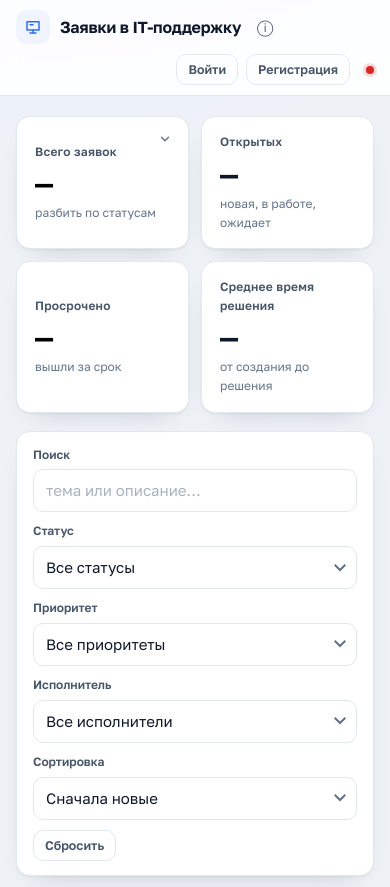
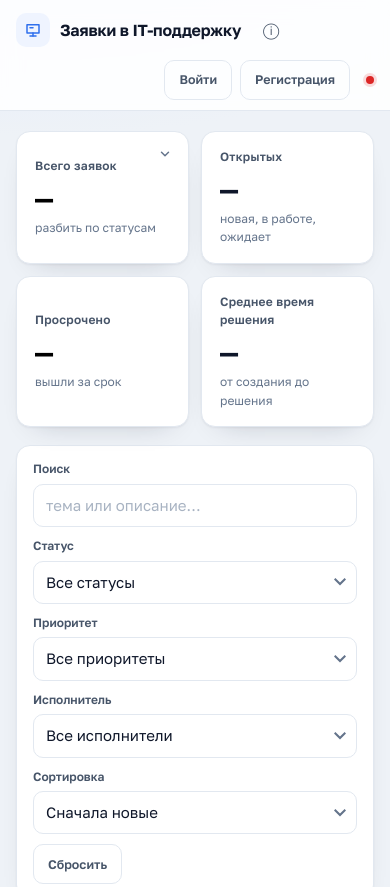
Before and after one commit to belugin-a/web-app-dev, a website with bundled scripts: page task-10/public/index.html in a window 390 px wide. Shown: the top 887 px of the page. Built offline with nearby package versions, Linux system fonts and the light colour scheme; files whose address does not match are found by name.

Commit message:
task-10: исправления для мобильных устройств

```diff
--- a/task-10/public/css/style.css
+++ b/task-10/public/css/style.css
@@ -33,6 +33,11 @@
 
   --radius: 14px;
   --radius-sm: 10px;
+
+  /* Приложение светлое: указываем это и для нативных элементов браузера,
+     иначе при тёмной теме операционной системы выпадающие списки и полосы
+     прокрутки будут тёмными и выбиваться из оформления. */
+  color-scheme: light;
   --shadow: 0 1px 2px rgba(15, 23, 42, 0.05), 0 12px 28px -20px rgba(15, 23, 42, 0.3);
   --mono: "SF Mono", "Cascadia Mono", "JetBrains Mono", Consolas, monospace;
 
@@ -1188,4 +1193,16 @@ textarea:focus {
     width: 100%;
     min-width: 0;
   }
+
+  /* На сенсорном экране цель нажатия должна быть не меньше 40 px:
+     мелкие кнопки трудно попасть пальцем. */
+  .btn--sm {
+    min-height: 40px;
+    padding: 8px 14px;
+  }
+
+  .info-btn {
+    width: 40px;
+    height: 40px;
+  }
 }
```
